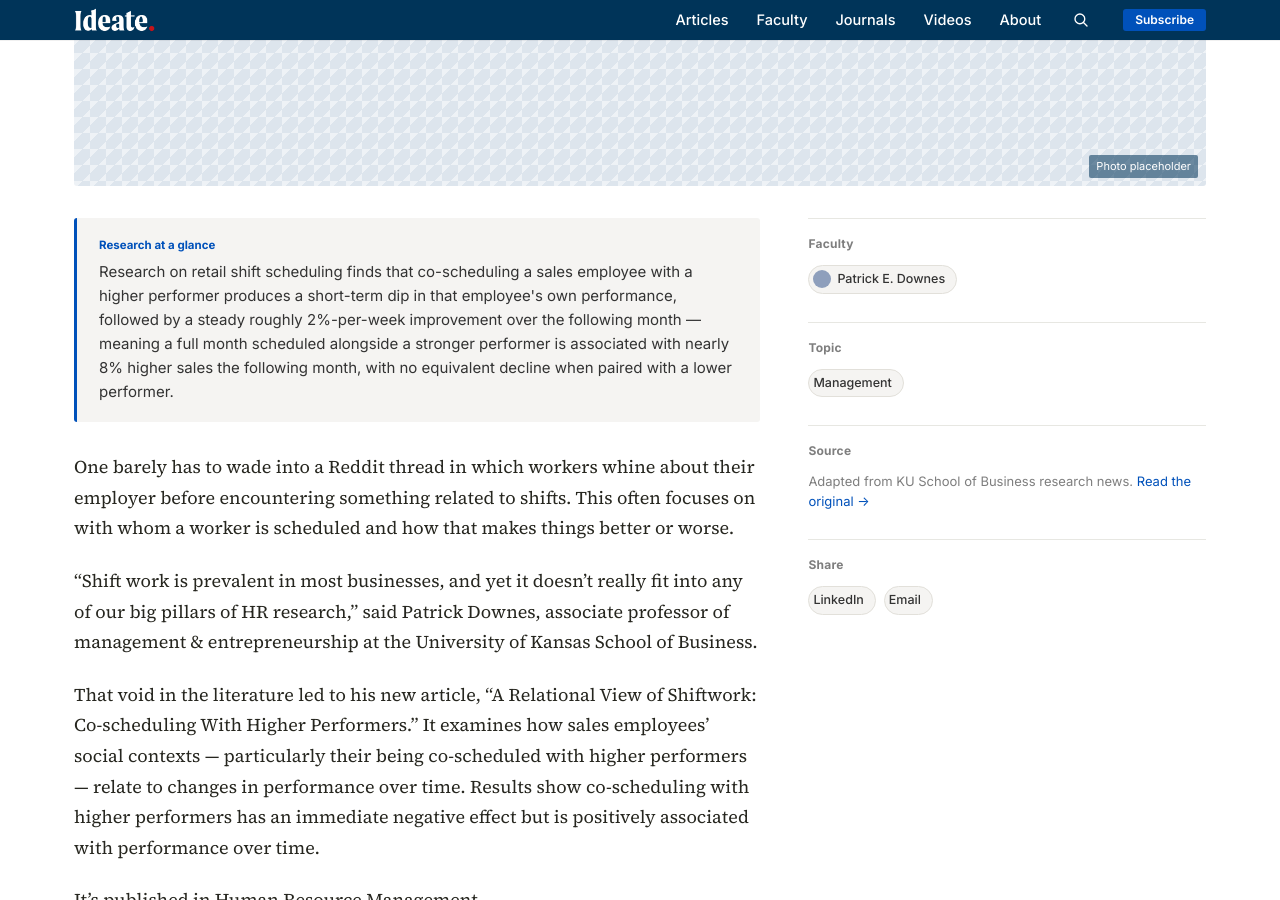
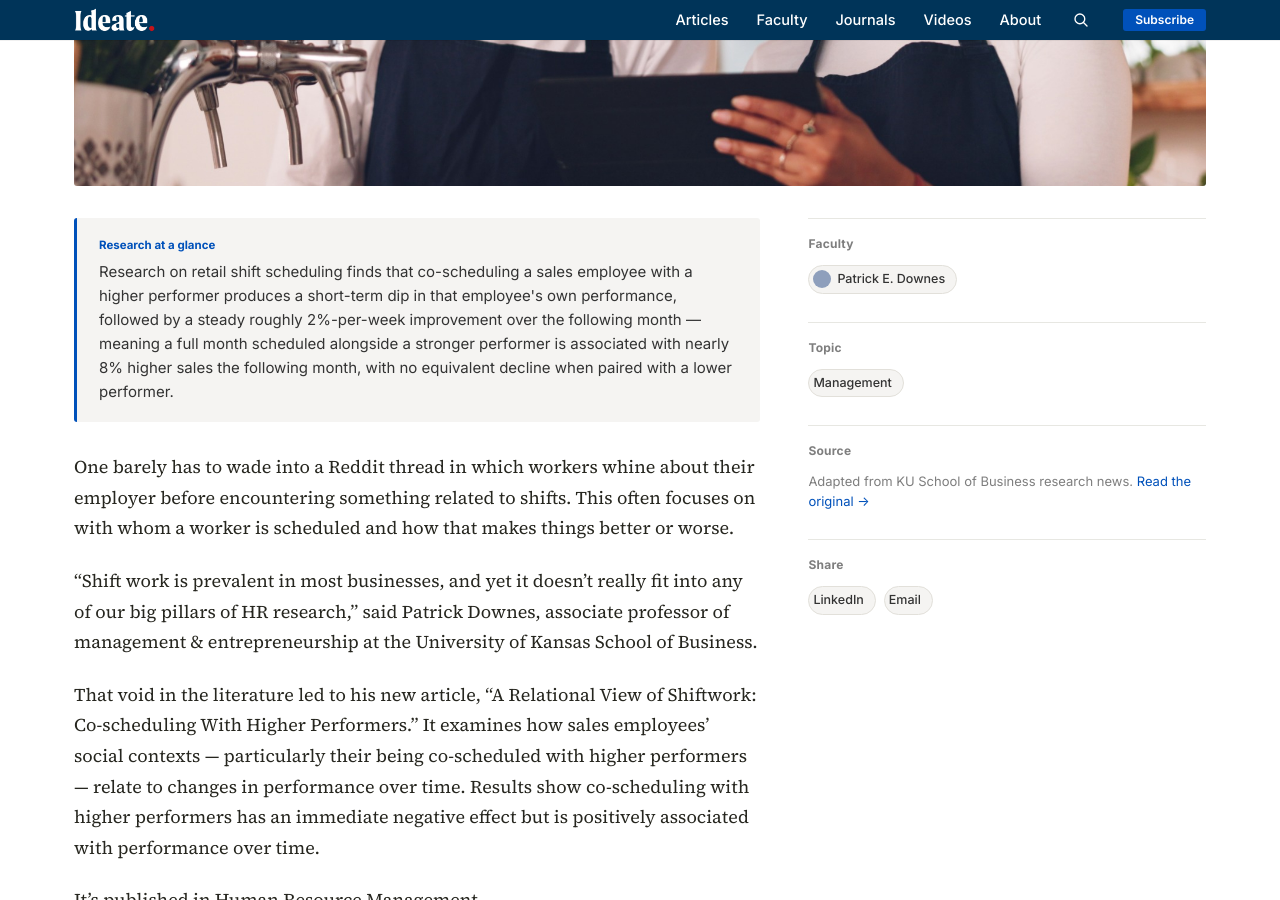
Before and after one commit to KUBschool/ideate, a Jekyll site: the page built from _articles/2023-12-14-coscheduling-higher-performers.md, in a window 1280 px wide and 900 px high, scrolled down 739 px. Built offline with Jekyll 4.4.1, drawn with Linux system fonts in a browser that asks for light colours.

Commit message:
Update Article “2023-12-14-coscheduling-higher-performers”

```diff
--- a/_articles/2023-12-14-coscheduling-higher-performers.md
+++ b/_articles/2023-12-14-coscheduling-higher-performers.md
@@ -9,6 +9,7 @@ faculty:
   - patrick-e-downes
 byline: Jon Niccum
 date: 2023-12-14
+image: /assets/uploads/high-performers.jpeg
 image_tint: steam
 featured: false
 source_url: https://business.ku.edu/news/article/2023/12/14/advantages-scheduling-retail-employees-higher-performers-revealed-new-study
```
Also changed, not shown: assets/uploads/high-performers.jpeg (added).
